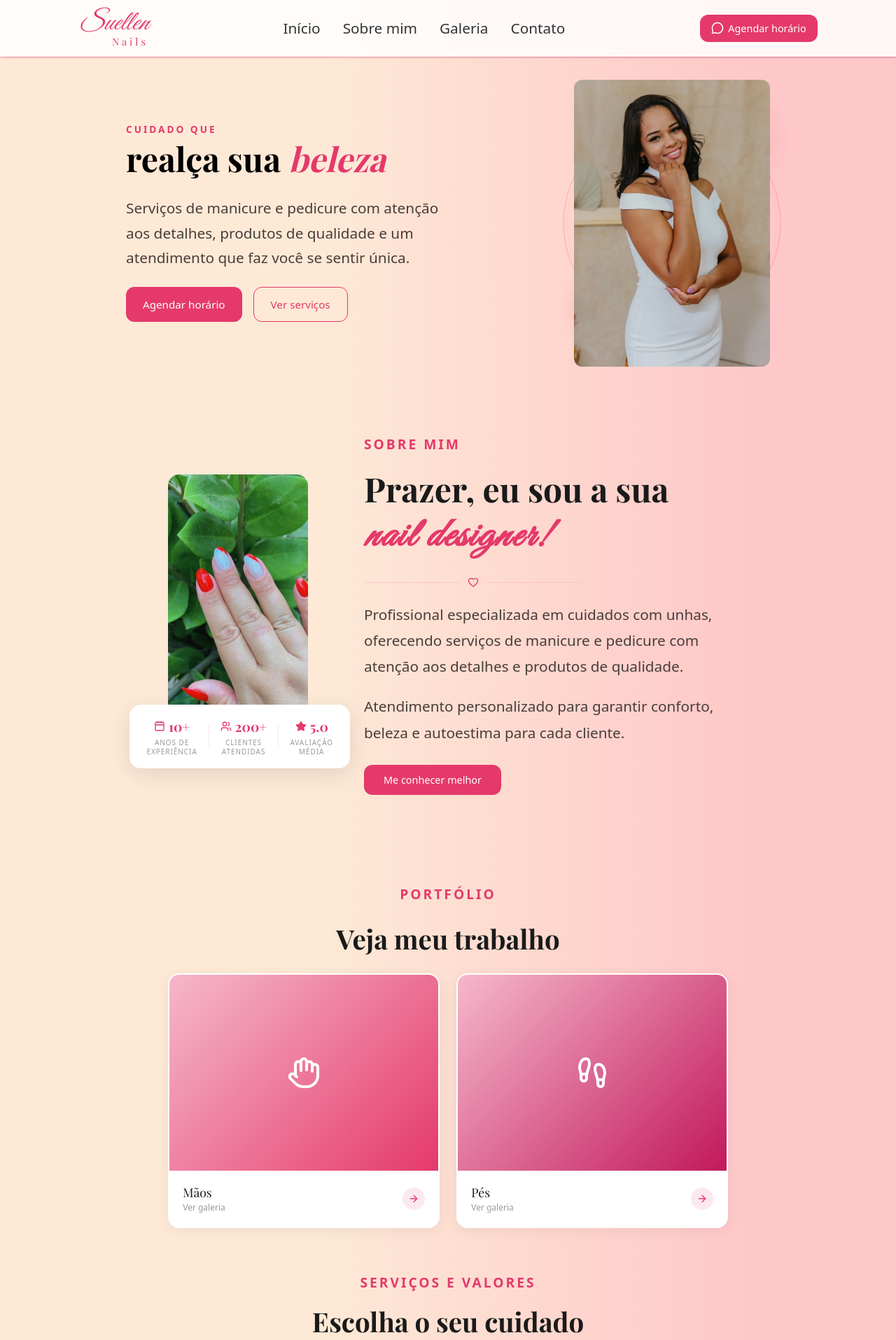
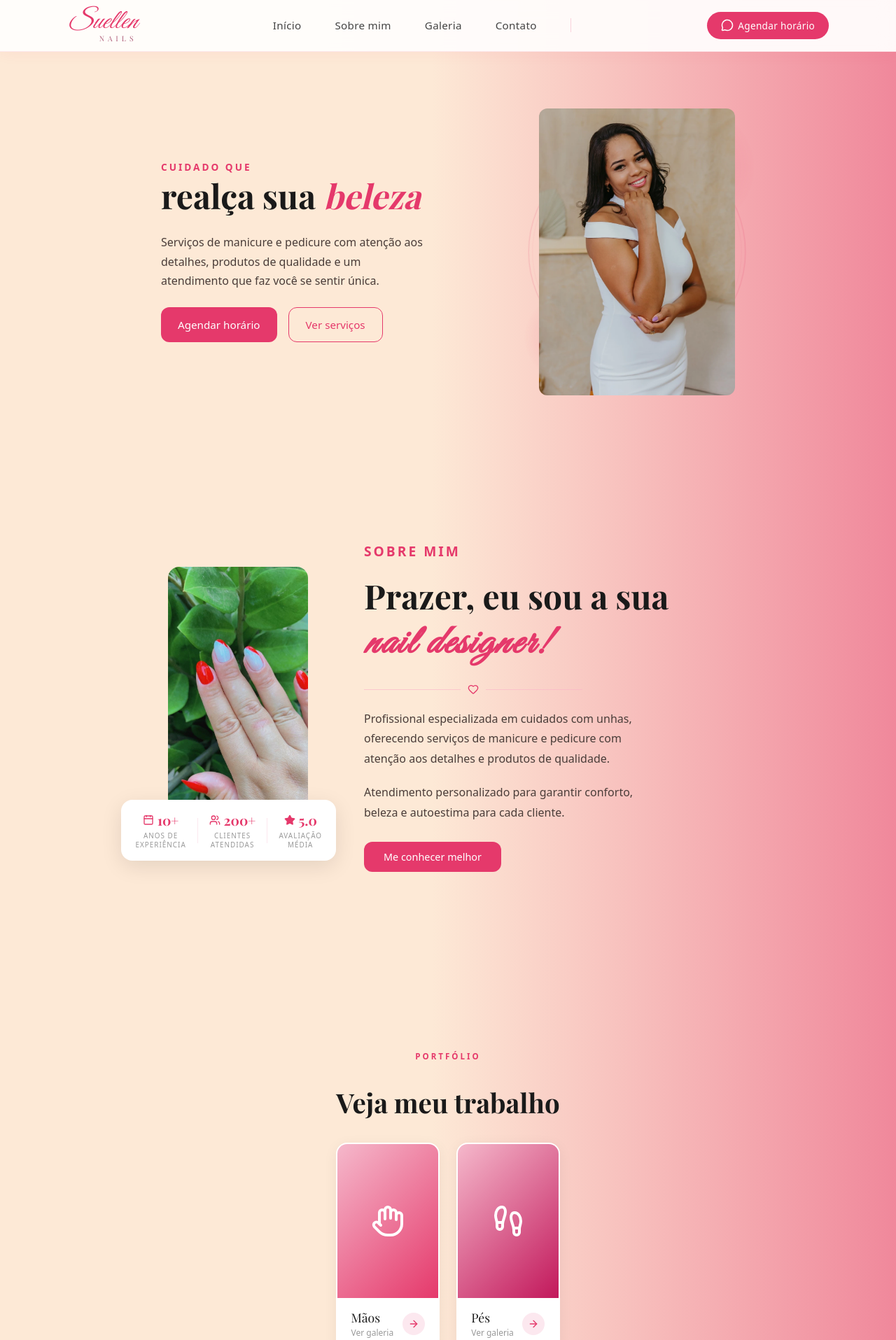
Before and after one commit to arthurjd03/studio-nails, a Next.js app: page / in a window 1280 px wide. Shown: the top 1915 px of the page at 70% size. Built offline with nearby package versions, Linux system fonts and the light colour scheme; a web font is replaced by a local one.

Commit message:
feat: animações de revelação ao rolar a página e refinamentos visuais premium

```diff
--- a/src/app/globals.css
+++ b/src/app/globals.css
@@ -41,7 +41,6 @@ body {
   font-family: system-ui, -apple-system, sans-serif;
   color: var(--color-text);
 }
-
 img, video {
   max-width: 100%;
 }
--- a/src/components/About/index.tsx
+++ b/src/components/About/index.tsx
@@ -1,9 +1,30 @@
+"use client";
+
+import { useEffect, useRef } from "react";
 import Image from "next/image";
-import { Heart,Calendar, Star, Users } from "lucide-react";
+import { Heart, Calendar, Star, Users } from "lucide-react";
 import styles from "./styles.module.css";
 
 export default function AboutMe() {
+  const containerRef = useRef<HTMLElement>(null);
+
+  useEffect(() => {
+    const observer = new IntersectionObserver(
+      ([entry]) => {
+        if (entry.isIntersecting) {
+          entry.target.classList.add(styles.visible);
+          observer.disconnect();
+        }
+      },
+      { threshold: 0.15 }
+    );
+
+    if (containerRef.current) observer.observe(containerRef.current);
+    return () => observer.disconnect();
+  }, []);
+
   return (
+    <section ref={containerRef} className={styles.container}>
       <section id="aboutme" className={styles.container}>
         <div className={styles.content}>
           <small className={styles.label}>Sobre mim</small>
@@ -19,13 +40,13 @@ export default function AboutMe() {
           </div>
 
           <p>
-          Profissional especializada em cuidados com unhas, oferecendo serviços
-          de manicure e pedicure com atenção aos detalhes e produtos de
-          qualidade.
+            Profissional especializada em cuidados com unhas, oferecendo
+            serviços de manicure e pedicure com atenção aos detalhes e produtos
+            de qualidade.
           </p>
           <p>
-          Atendimento personalizado para garantir conforto, beleza e autoestima
-          para cada cliente.
+            Atendimento personalizado para garantir conforto, beleza e
+            autoestima para cada cliente.
           </p>
 
           <a href="#contato" className={styles.cta}>
@@ -73,5 +94,6 @@ export default function AboutMe() {
           </div>
         </div>
       </section>
+    </section>
   );
 }
--- a/src/components/About/styles.module.css
+++ b/src/components/About/styles.module.css
@@ -6,7 +6,29 @@
   padding: 0 var(--padding-inline);
 }
 
+/* — Scroll Reveal — */
+.content,
+.imageWrapper {
+  opacity: 0;
+}
 
+.container.visible .content {
+  animation: fadeUp 0.7s ease forwards;
+}
+
+.container.visible .imageWrapper {
+  animation: scaleIn 0.7s ease 0.25s forwards;
+}
+
+@keyframes fadeUp {
+  from { opacity: 0; transform: translateY(40px); }
+  to   { opacity: 1; transform: translateY(0); }
+}
+
+@keyframes scaleIn {
+  from { opacity: 0; transform: scale(0.88); }
+  to   { opacity: 1; transform: scale(1); }
+}
 .content {
   display: flex;
   flex-direction: column;
@@ -107,7 +129,7 @@
 .statsCard {
   position: absolute;
   bottom: -20px;
-  right: -20px;
+  right: -50px;
   background: white;
   border-radius: 16px;
   padding: 14px 18px;
@@ -174,7 +196,8 @@
     text-align: left;
   }
   .content p {
-    font-size: 1.3rem;
+    font-size: 1rem;
+    max-width: 420px;
   }
   .label {
     font-size: 1.2rem;
@@ -191,13 +214,6 @@
 }
 
 
-@media (min-width: 768px) {
-  .statsCard {
-    right: -60px;
-    padding: 18px 24px;
-  }
-}
-
 @media (min-width: 1280px) {
   .container {
     padding: 4rem var(--padding-inline);
--- a/src/components/Container/styles.module.css
+++ b/src/components/Container/styles.module.css
@@ -2,5 +2,21 @@
   width: 100%;
   margin: 0 auto;
   overflow-x: hidden;
-  background: linear-gradient(90deg,rgba(253, 233, 214, 1) 36%, rgba(254, 200, 200, 1) 83%)
+  background: linear-gradient(90deg,#fde9d6 36%,   #e5396b 83%);
+  background-size: 200% 100%;
+  animation: gradientMove 4s ease infinite;
 }
+
+@keyframes gradientMove  {
+  0% {
+    background-position: 0% 50%;
+  }
+
+  50% {
+    background-position: 30% 50%;
+  }
+
+  100% {
+    background-position: 0% 50%;
+  }
+}
--- a/src/components/Gallery/index.tsx
+++ b/src/components/Gallery/index.tsx
@@ -1,6 +1,6 @@
 "use client";
 
-import { useState } from "react";
+import { useEffect, useRef, useState } from "react";
 import { nailGallery, feetGallery } from "@/constants";
 import GalleryModal from "./GalleryModal";
 import styles from "./styles.module.css";
@@ -37,8 +37,25 @@ const galleries = {
 
 export default function Gallery() {
   const [activeGallery, setActiveGallery] = useState<GalleryType>(null);
+  const sectionRef = useRef<HTMLElement>(null);
+
+  useEffect(() => {
+    const observer = new IntersectionObserver(
+      ([entry]) => {
+        if (entry.isIntersecting) {
+          entry.target.classList.add(styles.visible);
+          observer.disconnect();
+        }
+      },
+      { threshold: 0.15 }
+    );
+
+    if (sectionRef.current) observer.observe(sectionRef.current);
+    return () => observer.disconnect();
+  }, []);
 
   return (
+    <section ref={sectionRef} id="gallery" className={styles.gallerySection}>
       <section id="gallery" className={styles.gallerySection}>
         <small className={styles.label}>Portfólio</small>
         <h2 className={styles.galleryTitle}>Veja meu trabalho</h2>
@@ -74,5 +91,6 @@ export default function Gallery() {
           />
         )}
       </section>
+    </section>
   );
 }
--- a/src/components/Gallery/styles.module.css
+++ b/src/components/Gallery/styles.module.css
@@ -1,3 +1,27 @@
+/* — Scroll Reveal — */
+.label,
+.galleryTitle,
+.cards {
+  opacity: 0;
+}
+
+.gallerySection.visible .label {
+  animation: fadeDown 0.5s ease 0s forwards;
+}
+
+.gallerySection.visible .galleryTitle {
+  animation: fadeDown 0.5s ease 0.15s forwards;
+}
+
+.gallerySection.visible .cards {
+  animation: fadeDown 0.5s ease 0.3s forwards;
+}
+
+@keyframes fadeDown {
+  from { opacity: 0; transform: translateY(-20px); }
+  to   { opacity: 1; transform: translateY(0); }
+}
+
 /* — Section — */
 .gallerySection {
   display: flex;
@@ -17,7 +41,7 @@
 
 .galleryTitle {
   font-family: var(--font-title);
-  font-size: clamp(1.8rem, 4vw, 2.4rem);
+  font-size: clamp(1.6rem, 4vw, 2.4rem);
   color: var(--color-text);
   text-align: center;
 }
@@ -25,13 +49,13 @@
 /* — Cards — */
 .cards {
   display: flex;
-  gap: 1.5rem;
+  flex-direction: column; /* empilhado no mobile */
+  gap: 1rem;
   width: 100%;
-  max-width: 700px;
 }
 
 .card {
-  flex: 1;
+  width: 100%;
   background: white;
   border-radius: 16px;
   overflow: hidden;
@@ -49,7 +73,7 @@
 
 .cardImage {
   width: 100%;
-  height: 160px;
+  height: 140px;
   display: flex;
   align-items: center;
   justify-content: center;
@@ -64,7 +88,7 @@
 }
 
 .cardContent {
-  padding: 1.2rem;
+  padding: 1rem 1.2rem;
   display: flex;
   align-items: center;
   justify-content: space-between;
@@ -72,7 +96,7 @@
 
 .cardTitle {
   font-family: var(--font-title);
-  font-size: 1.1rem;
+  font-size: 1rem;
   color: var(--color-text);
 }
 
@@ -101,7 +125,7 @@
   background: rgba(0, 0, 0, 0.6);
   backdrop-filter: blur(4px);
   display: flex;
-  align-items: center;
+  align-items: flex-end; /* bottom sheet no mobile */
   justify-content: center;
   z-index: 100;
   animation: fadeIn 0.25s ease;
@@ -109,11 +133,11 @@
 
 .modal {
   background: white;
-  border-radius: 20px;
+  border-radius: 20px 20px 0 0; /* bottom sheet no mobile */
   padding: 1.5rem;
-  width: 90%;
+  width: 100%;
   max-width: 650px;
-  animation: scaleIn 0.25s ease;
+  animation: slideUp 0.3s ease;
 }
 
 .modalHeader {
@@ -125,7 +149,7 @@
 
 .modalTitle {
   font-family: var(--font-title);
-  font-size: 1.3rem;
+  font-size: 1.1rem;
   color: var(--color-text);
 }
 
@@ -141,6 +165,7 @@
   align-items: center;
   justify-content: center;
   transition: all 0.2s ease;
+  flex-shrink: 0;
 }
 
 .closeBtn:hover {
@@ -161,19 +186,19 @@
 
 .emblaContainer {
   display: flex;
-  gap: 1.2rem;
+  gap: 0.8rem;
 }
 
 .emblaSlide {
-  flex: 0 0 60%;
+  flex: 0 0 80%; /* quase tela toda no mobile */
   min-width: 0;
   transition: all 0.4s ease;
 }
 
 .slideImage {
   width: 100%;
-  height: 260px;
-
+  aspect-ratio: 3 / 4;
+  height: auto;
   object-fit: cover;
   border-radius: 14px;
   box-shadow: 0 8px 30px rgba(0, 0, 0, 0.08);
@@ -188,12 +213,12 @@
 .emblaSlideInactive {
   opacity: 0.35;
   filter: blur(2px);
-  transform: scale(0.9);
+  transform: scale(0.92);
 }
 
 /* — Arrows — */
 .arrows {
-  margin-top: 1.5rem;
+  margin-top: 1.2rem;
   display: flex;
   justify-content: center;
   gap: 0.8rem;
@@ -226,48 +251,93 @@
   to   { opacity: 1; }
 }
 
+@keyframes slideUp {
+  from { transform: translateY(100%); }
+  to   { transform: translateY(0); }
+}
+
 @keyframes scaleIn {
   from { transform: scale(0.95); opacity: 0; }
-  to   { transform: scale(1);    opacity: 1; }
+  to   { transform: scale(1); opacity: 1; }
 }
 
-
-/* — Tablet — */
-@media (min-width: 768px) {
-  .label {
-    font-size: 1.2rem;
-  }
+/* — Mobile large (480px) — */
+@media (min-width: 480px) {
   .cards {
-    max-width: 800px;
+    flex-direction: row; /* lado a lado a partir de 480px */
+    gap: 1.2rem;
   }
 
   .cardImage {
-    height: 280px;
+    height: 160px;
+  }
+
+  .emblaSlide {
+    flex: 0 0 75%;
+  }
+}
+
+/* — Tablet (768px) — */
+@media (min-width: 768px) {
+  .gallerySection {
+    padding: 4rem var(--padding-inline);
+    gap: 2rem;
+  }
+
+  .cards {
+    max-width: 700px;
+    gap: 1.5rem;
+  }
+
+  .cardImage {
+    height: 200px;
+  }
+
+  .cardTitle {
+    font-size: 1.1rem;
+  }
+
+  .modalOverlay {
+    align-items: center; /* centro na tela em tablet+ */
+  }
+
+  .modal {
+    border-radius: 20px;
+    width: 90%;
+    animation: scaleIn 0.25s ease;
   }
 
   .emblaSlide {
     flex: 0 0 65%;
   }
 
-  .slideImage {
-    height: 500px;
+  .emblaContainer {
+    gap: 1.2rem;
   }
 }
 
-/* — Tablet large — */
+/* — Tablet large (1024px) — */
 @media (min-width: 1024px) {
-  .emblaSlide {
-    flex: 0 0 60%;
+  .cards {
+    max-width: 800px;
   }
 
-  .slideImage {
-    height: 360px;
+  .cardImage {
+    height: 220px;
+  }
+
+  .emblaSlide {
+    flex: 0 0 55%;
   }
 }
 
-/* — Desktop — */
+/* — Desktop (1280px) — */
 @media (min-width: 1280px) {
   .gallerySection {
     padding: 4rem var(--padding-inline);
   }
+
+  .emblaSlide {
+    flex: 0 0 50%;
+  }
 }
--- a/src/components/Hero/index.tsx
+++ b/src/components/Hero/index.tsx
@@ -1,8 +1,31 @@
+"use client";
+
+import { useEffect, useRef } from "react";
 import Image from "next/image";
 import styles from "./styles.module.css";
 
 export default function Hero() {
+  const containerRef = useRef<HTMLElement>(null);
+
+  useEffect(() => {
+    document.body.classList.add("loaded");
+
+    const observer = new IntersectionObserver(
+      ([entry]) => {
+        if (entry.isIntersecting) {
+          entry.target.classList.add(styles.visible);
+          observer.disconnect(); // anima só uma vez
+        }
+      },
+      { threshold: 0.1 },
+    );
+
+    if (containerRef.current) observer.observe(containerRef.current);
+    return () => observer.disconnect();
+  }, []);
+
   return (
+    <section ref={containerRef} className={styles.container}>
       <section className={styles.container}>
         <div className={styles.image}>
           {/* rings */}
@@ -30,8 +53,8 @@ export default function Hero() {
           </h1>
 
           <p>
-          Serviços de manicure e pedicure com atenção aos detalhes, produtos de
-          qualidade e um atendimento que faz você se sentir única.
+            Serviços de manicure e pedicure com atenção aos detalhes, produtos
+            de qualidade e um atendimento que faz você se sentir única.
           </p>
 
           <div className={styles.actions}>
@@ -45,5 +68,6 @@ export default function Hero() {
           </div>
         </div>
       </section>
+    </section>
   );
 }
--- a/src/components/Hero/styles.module.css
+++ b/src/components/Hero/styles.module.css
@@ -1,3 +1,4 @@
+/* — Container — */
 .container {
   display: flex;
   flex-direction: column-reverse;
@@ -7,23 +8,44 @@
   justify-content: flex-start;
 }
 
-/* — Image — */
-.image {
-  position: relative;
-  display: flex;
-  align-items: center;
-  justify-content: center;
-  flex-shrink: 0;
+/* — Scroll reveal — */
+.container.visible .content {
+  animation: slideInLeft 0.7s ease forwards;
 }
 
-.image img {
-  position: relative;
-  z-index: 2;
-  object-fit: cover;
-  border-radius: 12px;
+.container.visible .image {
+  animation: slideInRight 0.7s ease 0.2s forwards;
 }
 
-/* — Image Wrapper — */
+@keyframes slideInLeft {
+  from {
+    opacity: 0;
+    transform: translateX(-40px);
+  }
+  to {
+    opacity: 1;
+    transform: translateX(0);
+  }
+}
+
+@keyframes slideInRight {
+  from {
+    opacity: 0;
+    transform: translateX(40px);
+  }
+  to {
+    opacity: 1;
+    transform: translateX(0);
+  }
+}
+
+/* estado inicial antes da animação */
+.content,
+.image {
+  opacity: 0;
+}
+
+/* — Image — */
 .image {
   position: relative;
   display: flex;
@@ -34,30 +56,65 @@
   height: 380px;
 }
 
-/* — Expanding Rings — */
+.image img {
+  position: relative;
+  z-index: 2;
+  object-fit: cover;
+  border-radius: 12px;
+}
+
+/* — Rings — */
 .ring {
   position: absolute;
   border-radius: 50%;
-  border: 1.5px solid rgba(229, 57, 106, 0.678);
+  border: 1.5px solid rgba(229, 57, 106, 0.5);
   animation: expandFade 3s ease-out infinite;
 }
 
-.r1 { width: 200px; height: 200px; animation-delay: 0s; }
-.r2 { width: 260px; height: 260px; animation-delay: 1s; }
-.r3 { width: 320px; height: 320px; animation-delay: 2s; }
-.r4 { width: 380px; height: 380px; animation-delay: 3s; }
+.r1 {
+  width: 200px;
+  height: 200px;
+  animation-delay: 0s;
+}
+.r2 {
+  width: 260px;
+  height: 260px;
+  animation-delay: 1s;
+}
+.r3 {
+  width: 320px;
+  height: 320px;
+  animation-delay: 2s;
+}
+.r4 {
+  width: 380px;
+  height: 380px;
+  animation-delay: 3s;
+}
 
 @keyframes expandFade {
-  0%   { transform: scale(0.6); opacity: 0; }
-  20%  { opacity: 0.8; }
-  100% { transform: scale(1.2); opacity: 0; }
+  0% {
+    transform: scale(0.6);
+    opacity: 0;
+  }
+  20% {
+    opacity: 0.8;
+  }
+  100% {
+    transform: scale(1.2);
+    opacity: 0;
+  }
 }
 
 /* — Glow Orbs — */
 .glowOrb {
   position: absolute;
   border-radius: 50%;
-  background: radial-gradient(circle, rgba(229, 57, 107, 0.18) 0%, transparent 70%);
+  background: radial-gradient(
+    circle,
+    rgba(229, 57, 107, 0.18) 0%,
+    transparent 70%
+  );
   animation: orbFloat 6s ease-in-out infinite;
   pointer-events: none;
 }
@@ -69,18 +126,22 @@
   right: -30px;
   animation-delay: 0s;
 }
-
 .o2 {
   width: 120px;
   height: 120px;
-  bottom: 0px;
+  bottom: 0;
   left: -20px;
   animation-delay: 2s;
 }
 
 @keyframes orbFloat {
-  0%, 100% { transform: translateY(0px) scale(1); }
-  50%       { transform: translateY(-12px) scale(1.08); }
+  0%,
+  100% {
+    transform: translateY(0) scale(1);
+  }
+  50% {
+    transform: translateY(-12px) scale(1.08);
+  }
 }
 
 /* — Shimmer Lines — */
@@ -98,17 +159,41 @@
   pointer-events: none;
 }
 
-@keyframes shimmerFloat {
-  0%, 100% { transform: translateY(0) scaleY(1);   opacity: 0.4; }
-  50%       { transform: translateY(-8px) scaleY(1.3); opacity: 0.9; }
+.s1 {
+  height: 40px;
+  top: 30px;
+  left: 20px;
+  animation-delay: 0s;
+}
+.s2 {
+  height: 25px;
+  top: 60px;
+  right: 15px;
+  animation-delay: 1.2s;
+}
+.s3 {
+  height: 35px;
+  bottom: 40px;
+  left: 10px;
+  animation-delay: 2.4s;
+}
+.s4 {
+  height: 20px;
+  bottom: 20px;
+  right: 25px;
+  animation-delay: 0.8s;
 }
 
-/* — Photo — */
-.image img {
-  position: relative;
-  z-index: 2;
-  object-fit: cover;
-  border-radius: 12px;
+@keyframes shimmerFloat {
+  0%,
+  100% {
+    transform: translateY(0) scaleY(1);
+    opacity: 0.4;
+  }
+  50% {
+    transform: translateY(-8px) scaleY(1.3);
+    opacity: 0.9;
+  }
 }
 
 /* — Content — */
@@ -121,9 +206,9 @@
 }
 
 .content h1 {
-  font-size: clamp(1.8rem, 4vw, 3rem);
+  font-size: clamp(1.8rem, 6vw, 3rem);
   line-height: 1.2;
-  color: black;
+  color: var(--color-text);
 }
 
 .content h1 small {
@@ -184,8 +269,8 @@
   color: var(--color-primary);
 }
 
-/* — Mobile large — */
-@media (max-width: 768px) {
+/* — Mobile — */
+@media (max-width: 767px) {
   .image img {
     border-radius: 50%;
   }
@@ -205,8 +290,10 @@
     text-align: left;
     max-width: 480px;
   }
+
   .content p {
-    font-size: 1.3rem;
+    font-size: 1rem;
+    max-width: 380px;
   }
 
   .actions {
--- a/src/components/Menu/index.tsx
+++ b/src/components/Menu/index.tsx
@@ -16,6 +16,7 @@ export default function Menu() {
           <a href="#aboutme">Sobre mim</a>
           <a href="#gallery">Galeria</a>
           <a href="#contact">Contato</a>
+          <div className={styles.divider}/>
         </nav>
 
         <a
--- a/src/components/Menu/styles.module.css
+++ b/src/components/Menu/styles.module.css
@@ -1,68 +1,104 @@
+/* — Header — */
 .header {
   width: 100%;
-  padding: 14px 16px;
+  padding: 12px var(--padding-inline);
   position: sticky;
   top: 0;
   z-index: 50;
-  background: rgba(255, 255, 255, 0.85);
-  box-shadow: 0 0px 3px var(--color-primary-dark);
-  backdrop-filter: blur(4px);
+  background: rgba(255, 255, 255, 0.88);
+  backdrop-filter: blur(12px);
+  -webkit-backdrop-filter: blur(12px);
+  border-bottom: 1px solid rgba(229, 57, 107, 0.1);
+  transition: box-shadow 0.3s ease;
 }
 
+.header:has(+ *) {
+  box-shadow: 0 2px 20px rgba(229, 57, 107, 0.06);
+}
+
+/* — Container — */
 .container {
   display: flex;
   align-items: center;
   justify-content: space-between;
 }
 
+/* — Logo — */
 .logo {
   font-family: var(--font-script);
-  font-size: clamp(2.1rem, 3vw, 4rem);
+  font-size: clamp(2rem, 3vw, 3rem);
   color: var(--color-primary);
   display: flex;
   flex-direction: column;
   line-height: 1;
+  text-decoration: none;
+  transition: opacity 0.2s ease;
+}
+
+.logo:hover {
+  opacity: 0.85;
 }
 
 .logo span {
   font-family: var(--font-title);
-  font-size: 0.9rem;
-  letter-spacing: 4px;
+  font-size: 0.65rem;
+  letter-spacing: 5px;
   align-self: flex-end;
+  color: #b0607a;
+  text-transform: uppercase;
 }
 
-.cta {
-    display: flex;
-    align-items: center;
-    gap: 0.4rem;
-    background: #e5396b;
-    color: white;
-    padding: 10px 16px;
-    border-radius: 12px;
-    font-size: 0.9rem;
-    text-decoration: none;
-    transition: all 0.25s ease;
-}
-
+/* — Nav — */
 .nav {
   display: none;
 }
 
+/* — CTA — */
+.cta {
+  display: flex;
+  align-items: center;
+  gap: 0.4rem;
+  background: var(--color-primary);
+  color: white;
+  padding: 10px 20px;
+  border-radius: 50px;
+  font-size: 0.85rem;
+  text-decoration: none;
+  letter-spacing: 0.3px;
+  transition: all 0.25s ease;
+  white-space: nowrap;
+}
+
+/* — Divider entre nav e cta — */
+.divider {
+  width: 1px;
+  height: 20px;
+  background: rgba(229, 57, 107, 0.2);
+}
+
+/* — Tablet — */
 @media (min-width: 768px) {
   .container {
-    justify-content: space-around;
+    justify-content: space-between;
   }
+
   .nav {
     display: flex;
-    gap: 2rem;
     align-items: center;
+    gap: 2.5rem;
   }
 
   .nav a {
     position: relative;
-    color: #333;
+    color: #444;
     text-decoration: none;
-    font-size: 1.3rem;
+    font-size: 0.9rem;
+    letter-spacing: 0.3px;
+    transition: color 0.2s ease;
+  }
+
+  .nav a:hover {
+    color: var(--color-primary);
   }
 
   .nav a::after {
@@ -71,11 +107,11 @@
     left: 0;
     bottom: -4px;
     width: 100%;
-    height: 2px;
-    background: #e5396a;
+    height: 1.5px;
+    background: var(--color-primary);
     transform: scaleX(0);
     transform-origin: left;
-    transition: 0.5s ease;
+    transition: transform 0.4s ease;
   }
 
   .nav a:hover::after {
@@ -84,6 +120,18 @@
 
   .cta:hover {
     transform: translateY(-2px);
-    box-shadow: 0 8px 20px #e5396a3f;
+    box-shadow: 0 8px 20px rgba(229, 57, 107, 0.3);
+    background: var(--color-primary-dark);
   }
 }
+
+/* — Desktop — */
+@media (min-width: 1280px) {
+  .nav {
+    gap: 3rem;
+  }
+
+  .nav a {
+    font-size: 0.95rem;
+  }
+}
```
Lines whose indentation alone changed are shown as unchanged.
